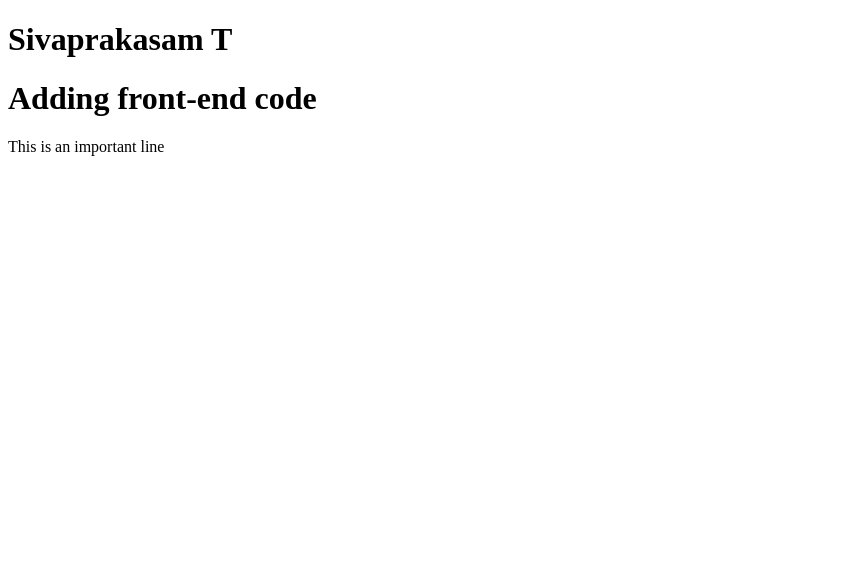
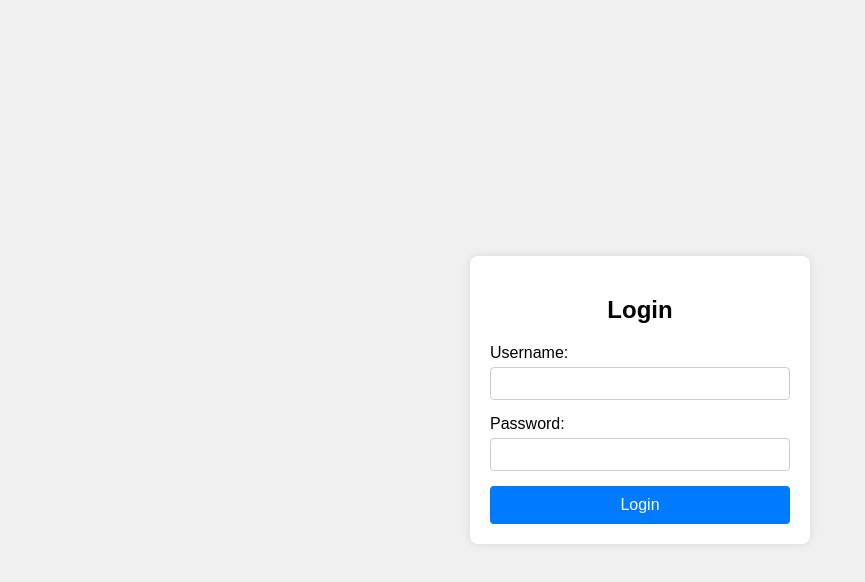
Before and after one commit to sivaprakasam-07/checking, a plain HTML site: page index.html in a window 1280 px wide. Shown: the whole page, without its empty margins (0-865 px from the left). Drawn offline with Linux system fonts and the light colour scheme.

Commit message:
feat : added some code for login page

```diff
--- a/index.html
+++ b/index.html
@@ -6,11 +6,76 @@
     <meta name="viewport" content="width=device-width, initial-scale=1.0">
     <title>Document</title>
 </head>
+<style>
+    body {
+        font-family: Arial, sans-serif;
+        background-color: #f0f0f0;
+        display: flex;
+        justify-content: center;
+        align-items: center;
+        height: 100vh;
+        margin: 0;
+    }
+
+    .login-container {
+        background-color: #fff;
+        padding: 20px;
+        border-radius: 8px;
+        box-shadow: 0 0 10px rgba(0, 0, 0, 0.1);
+        width: 300px;
+        text-align: center;
+    }
+
+    .form-group {
+        margin-bottom: 15px;
+        text-align: left;
+    }
+
+    label {
+        display: block;
+        margin-bottom: 5px;
+    }
+
+    input[type="text"],
+    input[type="password"] {
+        width: 100%;
+        padding: 8px;
+        box-sizing: border-box;
+        border: 1px solid #ccc;
+        border-radius: 4px;
+    }
+
+    button {
+        width: 100%;
+        padding: 10px;
+        background-color: #007bff;
+        border: none;
+        border-radius: 4px;
+        color: white;
+        font-size: 16px;
+        cursor: pointer;
+    }
+
+    button:hover {
+        background-color: #0056b3;
+    }
+</style>
 
 <body>
-    <h1>Sivaprakasam T</h1>
-    <h1>Adding front-end code</h1>
-    <p>This is an important line</p>
+    <div class="login-container">
+        <h2>Login</h2>
+        <form action="/login" method="post">
+            <div class="form-group">
+                <label for="username">Username:</label>
+                <input type="text" id="username" name="username" required>
+            </div>
+            <div class="form-group">
+                <label for="password">Password:</label>
+                <input type="password" id="password" name="password" required>
+            </div>
+            <button type="submit">Login</button>
+        </form>
+    </div>
 </body>
 
 </html>
```
